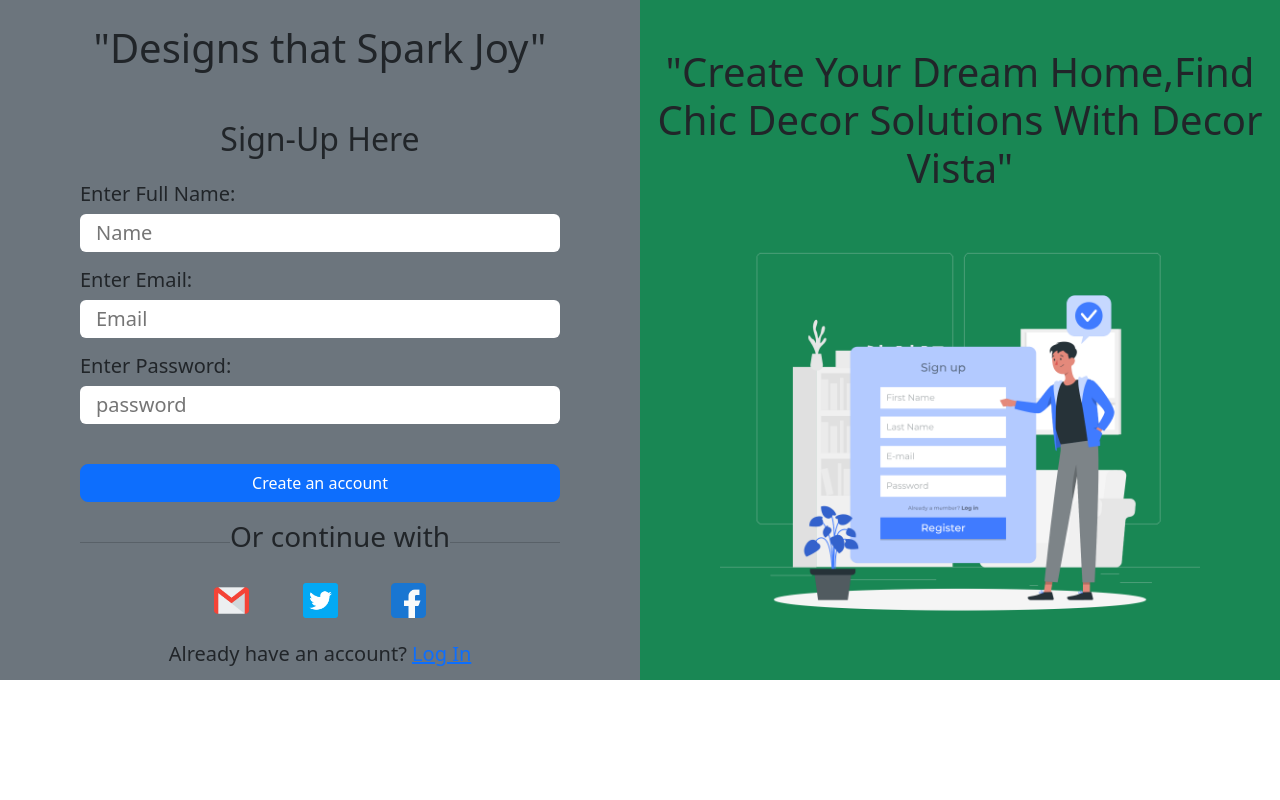
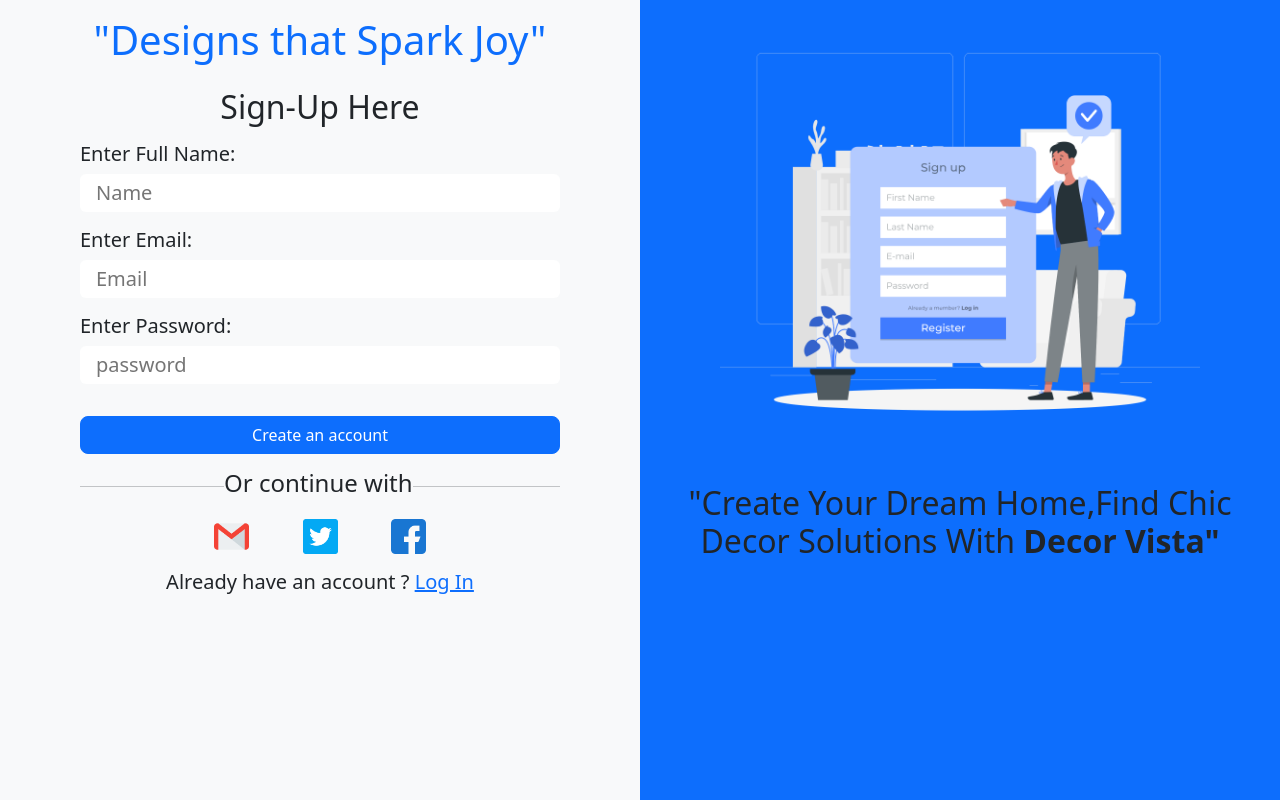
Before and after one commit to roadtocode4u/decor-vista, a React (Create React App) app: page /signup in a window 1280 px wide. Built offline with nearby package versions, Linux system fonts and the light colour scheme.

Commit message:
chenges added in signup

```diff
--- a/src/views/Sign_up/Sign_up.css
+++ b/src/views/Sign_up/Sign_up.css
@@ -1,7 +1,7 @@
 
 
  .main-container{
-    /* height: 550px; */
+    height: 100vh;
  }
  .icon{
    height: 35px;
@@ -11,7 +11,7 @@
  }
  .heading-continue {
    position: absolute;
-   bottom: -2px;
-   left: 150px;
+   bottom:-2px;
+   left: 30%;
 
  }
--- a/src/views/Sign_up/Sign_up.js
+++ b/src/views/Sign_up/Sign_up.js
@@ -4,7 +4,7 @@
 import facebook from "./images/facebook.png"
 import twitter from "./images/twitter.png"
 import singupimg from "./images/sign-up.png"
-import {Link} from "react-router-dom"
+import { Link } from "react-router-dom"
 
 
 function Sign_up() {
@@ -12,16 +12,16 @@
 
      return (<>
           <div className=" main-container d-flex flex-wrap">
-               <div className="signup-contaainer w-50 bg-secondary">
-                    <h1 className="fs-1 text-center mt-4">
+               <div className="signup-contaainer w-50 bg-light">
+                    <h1 className="fs-1 text-center  text-primary mt-3">
                          "Designs that Spark Joy"
                     </h1>
-                    <h2 className="fs-2 text-center mt-5">Sign-Up Here</h2>
+                    <h2 className="fs-2 text-center mt-4">Sign-Up Here</h2>
 
 
                     <div className=" d-flex flex-column  w-75 mx-auto position-relative " >
                          <form>
-                              <div className=" my-3 ">
+                              <div className=" my-2 ">
                                    <h4 className="fs-5  ">Enter Full Name:</h4>
 
                                    <input type="text" placeholder="Name" id="name" className="input-box rounded-2 px-3 py-1 w-100  fs-5 border-0" required />
@@ -38,7 +38,7 @@
                               </div>
 
 
-                              <button type="submit" class="btn btn-primary w-100 my-4 rounded-3  fs-6 " onClick={
+                              <button type="submit" class="btn btn-primary w-100 my-3 rounded-3  fs-6 " onClick={
                                    () => {
 
                                         toast.success("You are  Successfully sign up!")
@@ -47,23 +47,25 @@
 
                               <hr/>
 
-                              <h3 className=" heading-continue text-center bg-secondary ">Or continue with</h3>
+                              <h3 className="heading-continue   text-center bg-light fs-4 ">Or continue with</h3>
 
                          </form>
 
                     </div>
-                    <div className="icon-container w-50  d-flex justify-content-evenly mx-auto mt-4" >
+                    <div className="icon-container w-50  d-flex justify-content-evenly mx-auto mt-3" >
 
                          <a href="https://mail.google.com/" target="_blank" ><img src={gmail} className="icon  " /></a>
                          <img src={twitter} className="icon" />
                          <img src={facebook} className="icon" />
                     </div>
-                    <h4 className="fs-5 text-center mt-4">Already have an account?  <Link to={"/login"}>Log In </Link> </h4>
+                    <h4 className="fs-5 text-center mt-3">Already have an account ?  <Link to={"/login"}>Log In </Link> </h4>
                </div>
 
-               <div className="w-50 bg-success">
-                    <h1 className="fs-1 mt-5 text-center">"Create Your Dream Home,Find Chic Decor Solutions With Decor Vista"</h1>
-                    <img src={singupimg} className="img w-75  d-block mx-auto"/>
+               <div className="w-50 bg-primary">
+
+                    <img src={singupimg}  className="img w-75  d-block mx-auto" />
+                    <h1 className="fs-2 mt-1 text-center">"Create Your Dream Home,Find Chic Decor Solutions With <b>Decor Vista"</b></h1>
+
 
                </div>
           </div>
```
